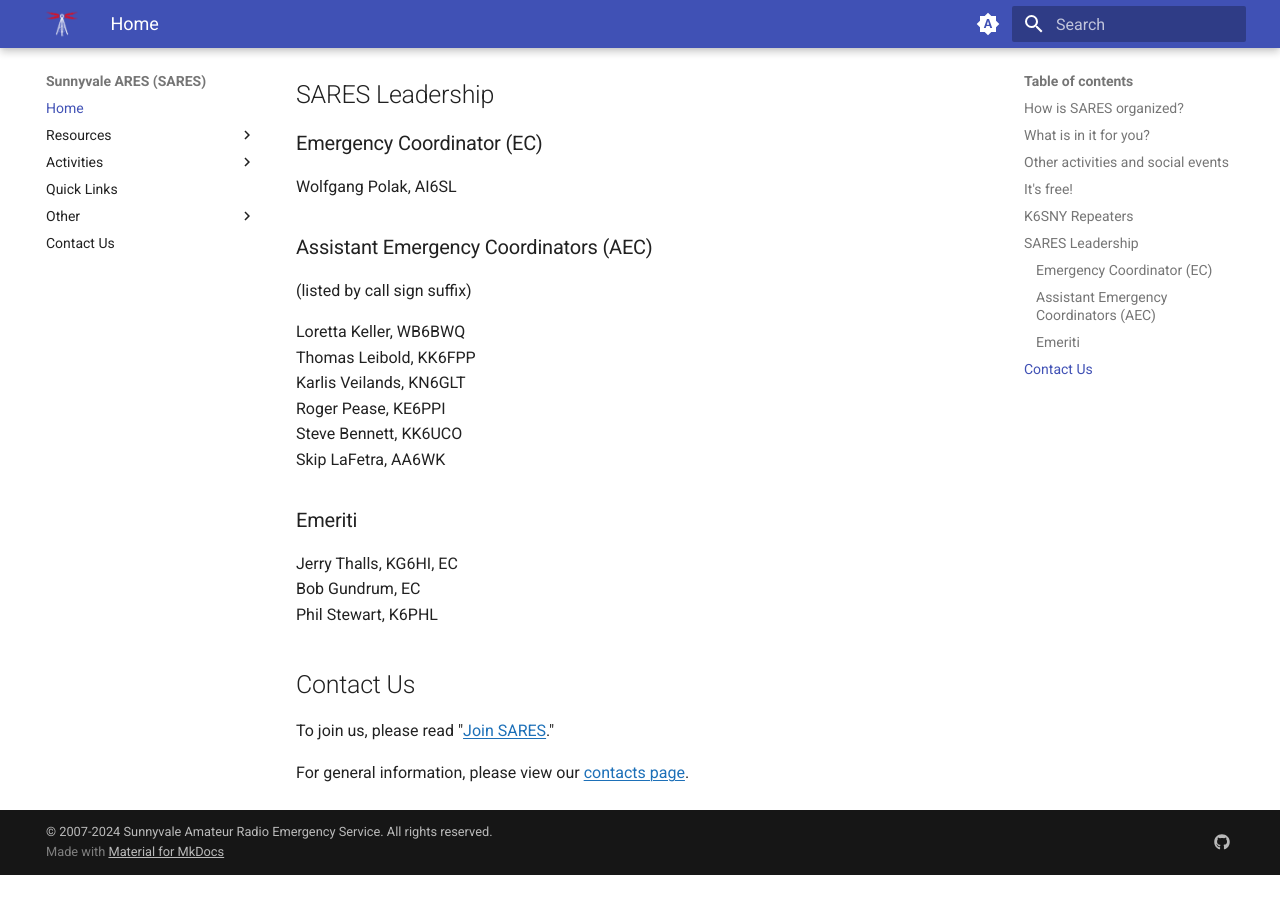
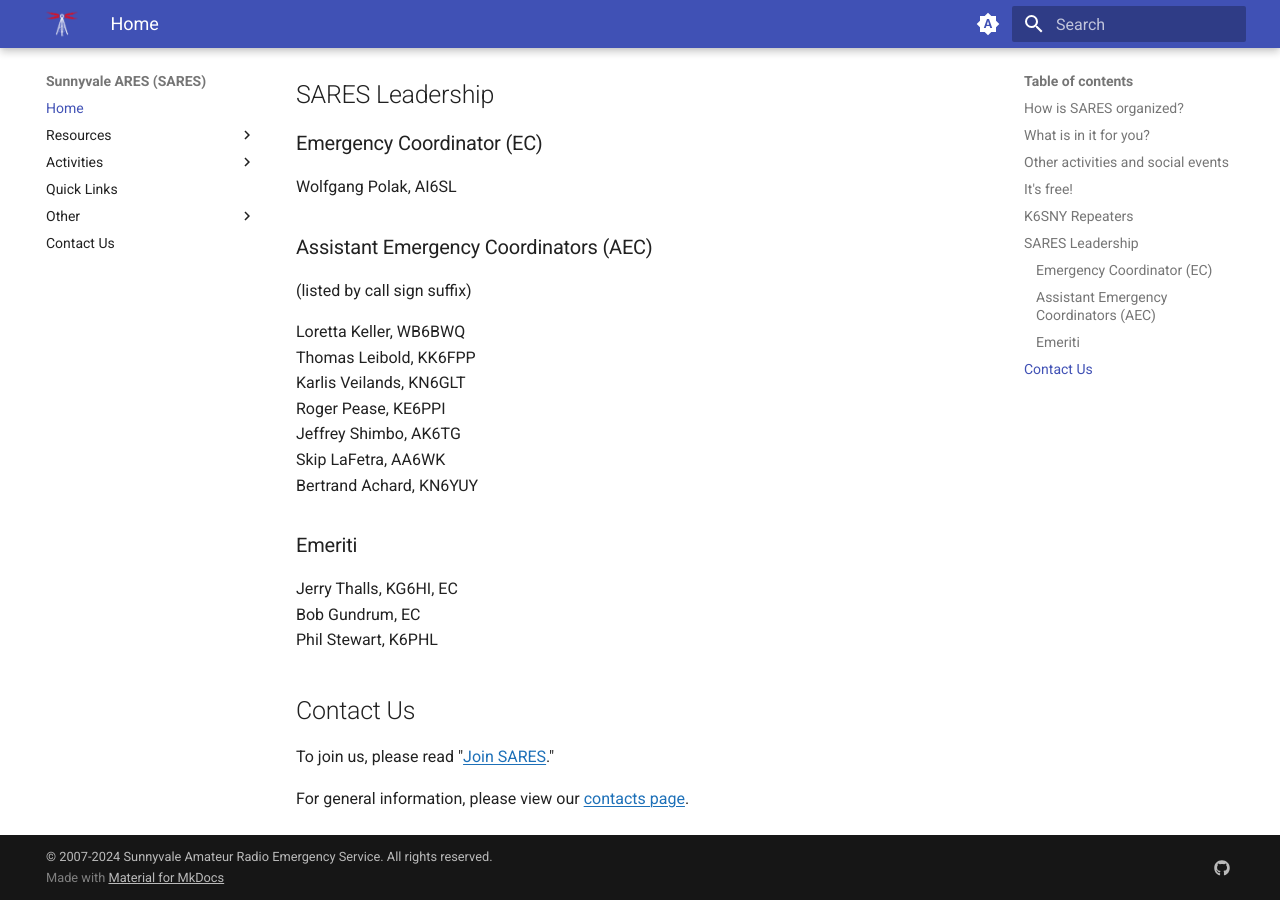
Before and after one commit to saresrg/www-k6sny-org, an MkDocs documentation site: the page built from docs/index.md, in a window 1280 px wide and 900 px high, scrolled down 1964 px. Built offline with MkDocs 1.6.1 and Material for MkDocs 9.7.7, drawn with Linux system fonts in a browser that asks for light colours; before the commit the page ends 2839 px from its top, so only the background shows below that.

Commit message:
Update AEC list

```diff
--- a/docs/index.md
+++ b/docs/index.md
@@ -59,8 +59,9 @@ Loretta Keller, WB6BWQ
 Thomas Leibold, KK6FPP
 Karlis Veilands, KN6GLT
 Roger Pease, KE6PPI
-Steve Bennett, KK6UCO
+Jeffrey Shimbo, AK6TG
 Skip LaFetra, AA6WK
+Bertrand Achard, KN6YUY
 
 ### Emeriti
 
```
